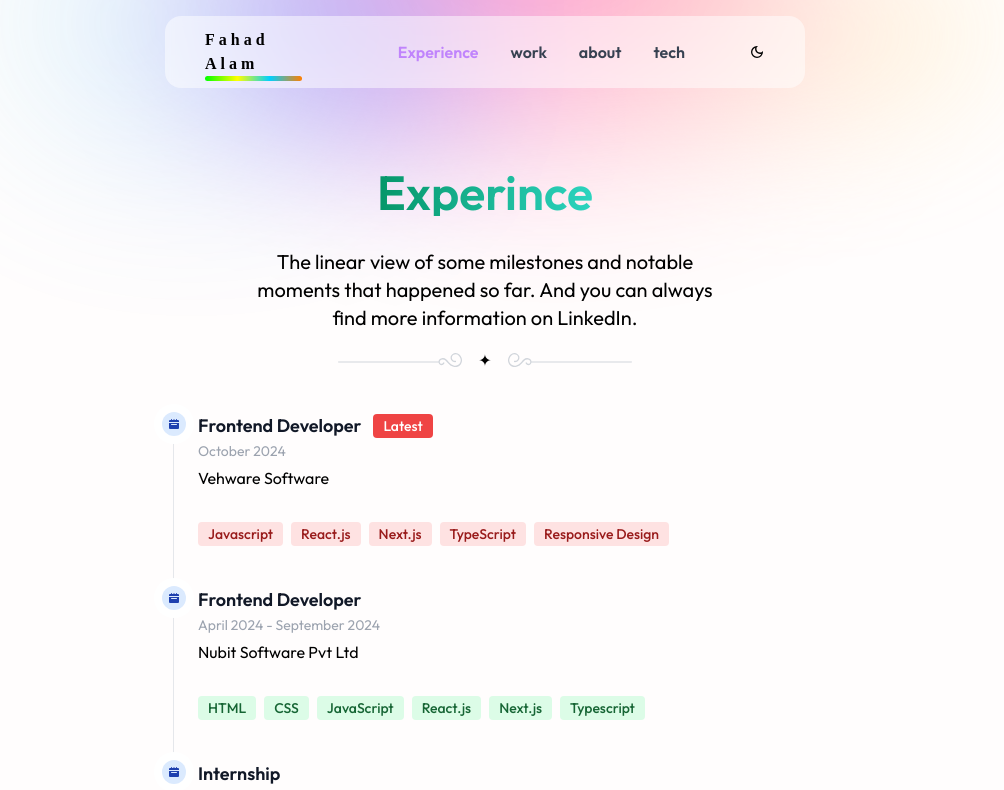
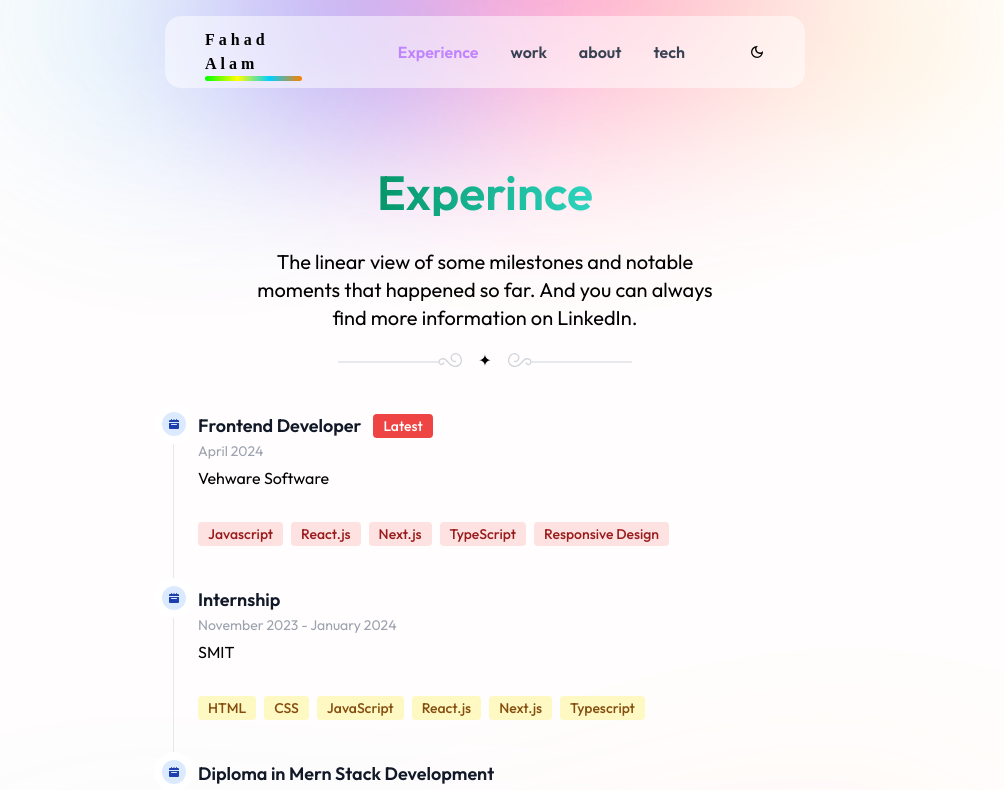
Before and after one commit to Fahad12405/fahadalamportfolio, a Next.js app: page /timeline in a window 1280 px wide. Shown: the top 790 px of the page, without its empty margins (155-1159 px from the left). Built offline with nearby package versions, Linux system fonts and the light colour scheme; no server answers.

Commit message:
Update TimeLine.jsx

```diff
--- a/components/TimeLine.jsx
+++ b/components/TimeLine.jsx
@@ -5,21 +5,21 @@ const TimeLine = () => {
     {
       id: 0,
       title: "Frontend Developer",
-      duration: "October 2024",
+      duration: "April 2024",
       org: "Vehware Software ",
       skills: ["Javascript", "React.js", "Next.js", "TypeScript", "Responsive Design"],
       class:
         "bg-red-100 text-red-800 text-sm font-medium me-2 px-2.5 py-0.5 rounded dark:bg-red-900 dark:text-red-300",
     },
-    {
-      id: 1,
-      title: "Frontend Developer",
-      duration: "April 2024 - September 2024",
-      org: "Nubit Software Pvt Ltd",
-      skills: ["HTML","CSS","JavaScript", "React.js", "Next.js", "Typescript"],
-      class:
-        "bg-green-100 text-green-800 text-sm font-medium me-2 px-2.5 py-0.5 rounded dark:bg-green-900 dark:text-green-300",
-    },
+    // {
+    //   id: 1,
+    //   title: "Frontend Developer",
+    //   duration: "April 2024 - September 2024",
+    //   org: "Nubit Software Pvt Ltd",
+    //   skills: ["HTML","CSS","JavaScript", "React.js", "Next.js", "Typescript"],
+    //   class:
+    //     "bg-green-100 text-green-800 text-sm font-medium me-2 px-2.5 py-0.5 rounded dark:bg-green-900 dark:text-green-300",
+    // },
     {
       id: 2,
       title: " Internship ",
```
